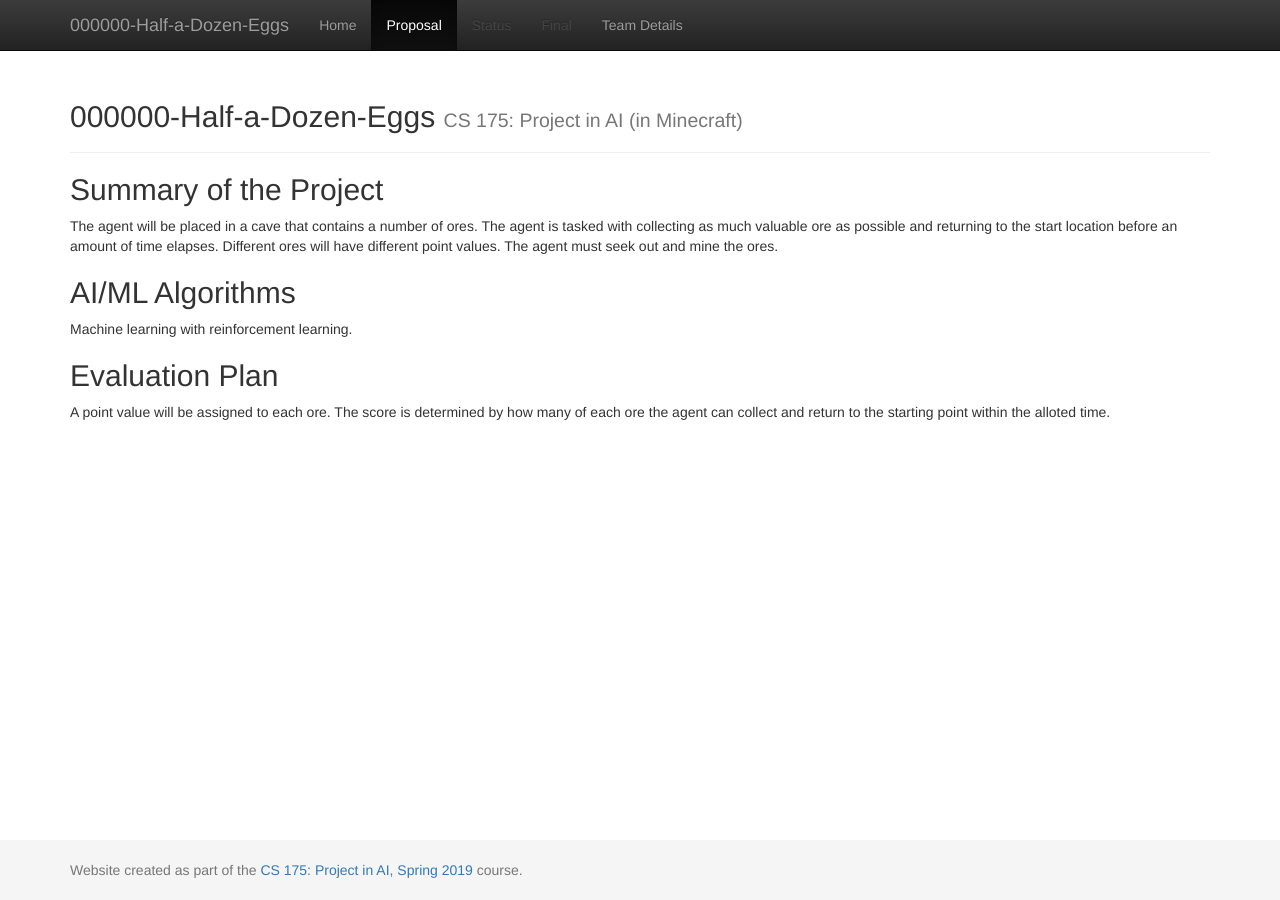
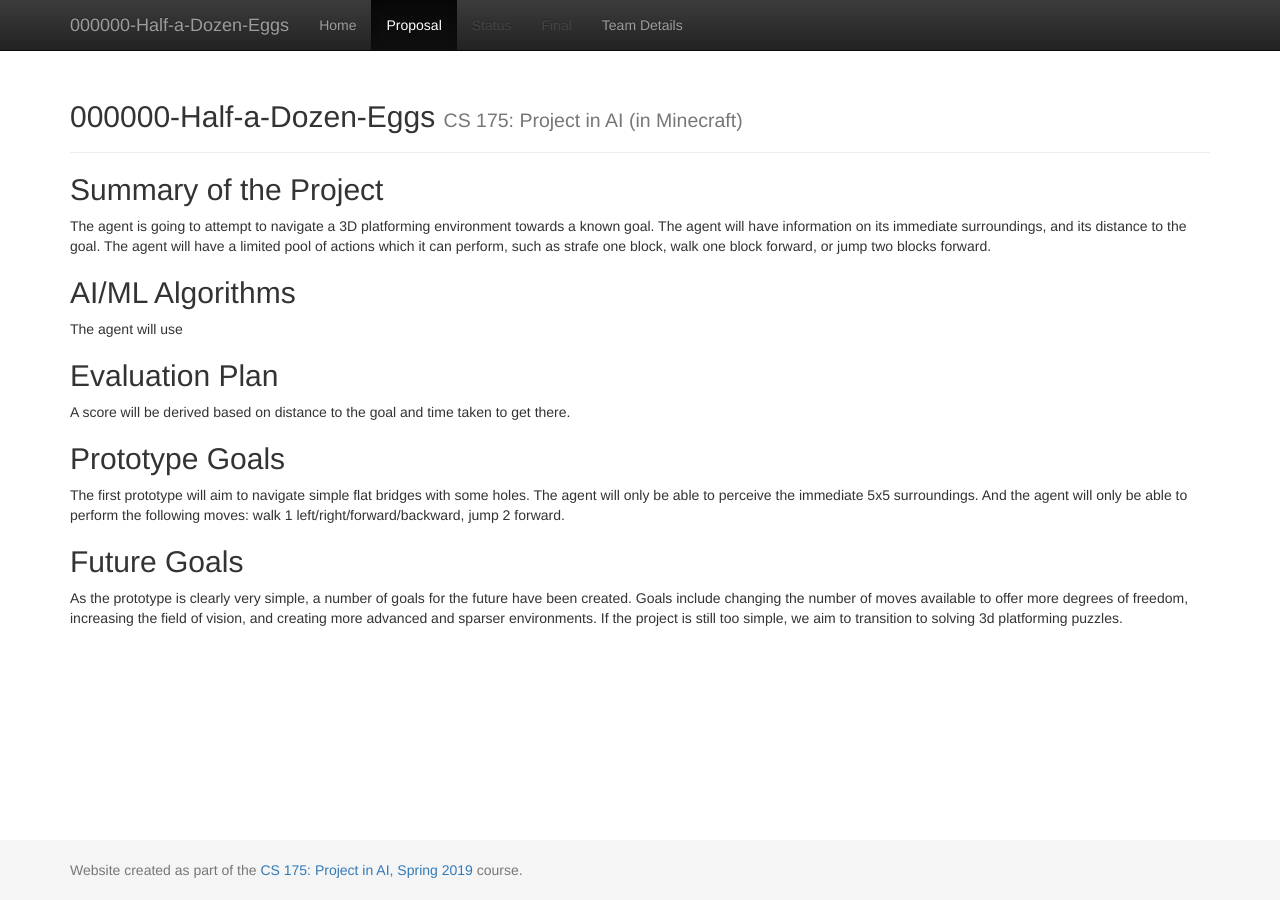
Before and after one commit to dwunderly/000000-Half-a-Dozen-Eggs, a Jekyll site: the page built from docs/proposal.md, in a window 1280 px wide. Built offline with Jekyll 4.4.1, drawn with Linux system fonts in a browser that asks for light colours.

Commit message:
Update proposal.md

```diff
--- a/docs/proposal.md
+++ b/docs/proposal.md
@@ -4,10 +4,16 @@ title: Proposal
 ---
 
 ## Summary of the Project
-The agent will be placed in a cave that contains a number of ores. The agent is tasked with collecting as much valuable ore as possible and returning to the start location before an amount of time elapses. Different ores will have different point values. The agent must seek out and mine the ores.
+The agent is going to attempt to navigate a 3D platforming environment towards a known goal. The agent will have information on its immediate surroundings, and its distance to the goal. The agent will have a limited pool of actions which it can perform, such as strafe one block, walk one block forward, or jump two blocks forward.
 
 ## AI/ML Algorithms
-Machine learning with reinforcement learning.
+The agent will use
 
 ## Evaluation Plan
-A point value will be assigned to each ore. The score is determined by how many of each ore the agent can collect and return to the starting point within the alloted time.
+A score will be derived based on distance to the goal and time taken to get there.
+
+## Prototype Goals
+The first prototype will aim to navigate simple flat bridges with some holes. The agent will only be able to perceive the immediate 5x5 surroundings. And the agent will only be able to perform the following moves: walk 1 left/right/forward/backward, jump 2 forward.
+
+## Future Goals
+As the prototype is clearly very simple, a number of goals for the future have been created. Goals include changing the number of moves available to offer more degrees of freedom, increasing the field of vision, and creating more advanced and sparser environments. If the project is still too simple, we aim to transition to solving 3d platforming puzzles.
```
